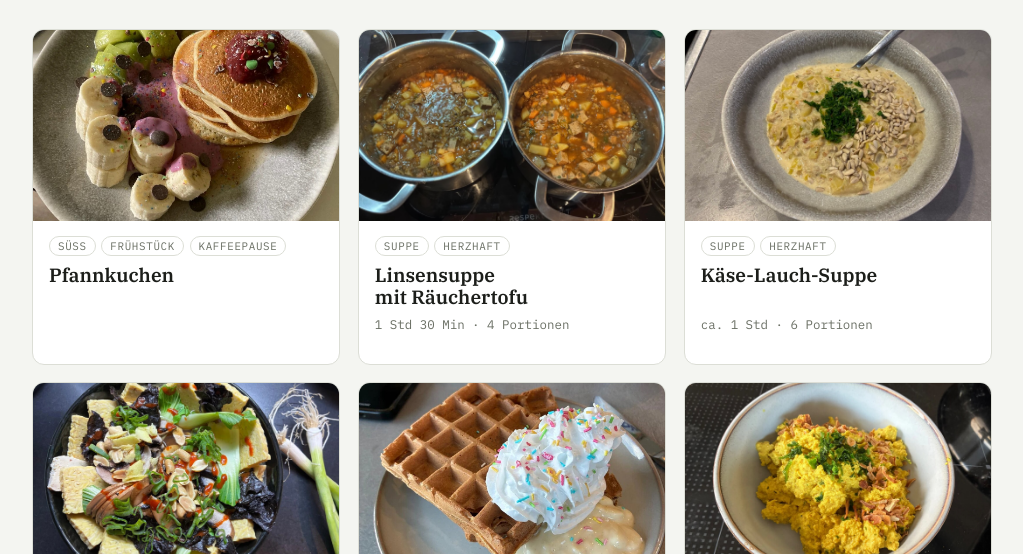
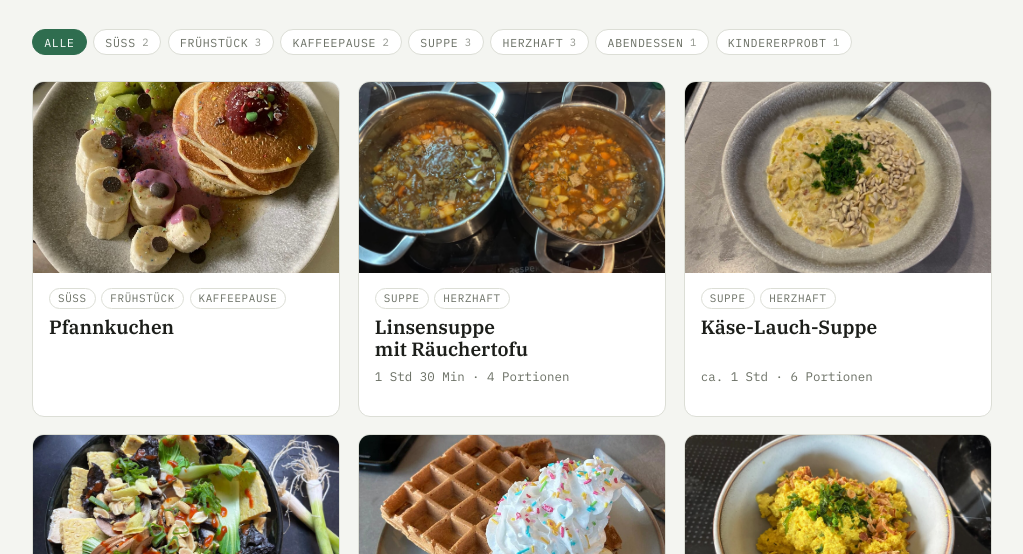
Before and after one commit to sebastian-lapuschkin-sideprojects/lapuschkin.eats, a plain HTML site: page index.html in a window 1280 px wide. Shown: the part 246-800 px from the top of the page, without its empty margins (128-1151 px from the left). Drawn offline with Linux system fonts and the light colour scheme.

Commit message:
Tag filter on collection; kid-approved tag; nutrition order; scramble text
- Collection page: filter recipes by tag (chips with counts, AND-combined,
  Alle resets); tag identity keyed on the German label.
- Ruehrtofu: add 'kindererprobt' tag; drop the hardcoded ~200 ml from the
  step-2 prose and the ingredient note (the scaling amount already shows
  under the step and scales with the multiplier).
- nutrition.json: macro row order is now Energie, Fett, Kohlenhydrate,
  Ballaststoffe, Eiweiss.

Co-Authored-By: Claude Opus 4.8 <noreply@anthropic.com>

```diff
--- a/app.js
+++ b/app.js
@@ -12,6 +12,7 @@
   var state = {}; // gid -> {vi, factor}
   var carTimer = null;
   var NUTRITION = null;
+  var tagFilter = []; // active collection tag filters (de-keys); AND-combined
 
   // ---- language ------------------------------------------------------------
   var LANG = "de";
@@ -40,6 +41,8 @@
     placeholder_img: { de: "Platzhalterbild von der Originalseite", en: "placeholder image from the original site" },
     created: { de: "angelegt", en: "created" },
     updated: { de: "aktualisiert", en: "updated" },
+    all_tag: { de: "Alle", en: "All" },
+    no_match: { de: "Keine Rezepte mit diesen Tags.", en: "No recipes with these tags." },
     fav_set: { de: "Als Favorit setzen", en: "Set as favourite" },
     fav_is: { de: "Favorit", en: "Favourite" },
     prev_v: { de: "vorige Variante", en: "previous variant" },
@@ -410,10 +413,42 @@
   }
 
   // ---- index + about -------------------------------------------------------
+  function tagKey(x) {
+    return (typeof x === "object" && x) ? (x.de != null ? x.de : (x.en != null ? x.en : "")) : ("" + x);
+  }
+
   function indexHTML() {
     var h = '<div class="lede"><h1>' + esc(ui("lede_h1")) + "</h1><p>" + esc(ui("lede_p")) + "</p></div>";
+
+    // tag filter bar: every tag in first-seen order, with a recipe count
+    var order = [], tmeta = {};
+    GROUPS.forEach(function (g) {
+      (g.tags || []).forEach(function (x) {
+        var k = tagKey(x);
+        if (!k) return;
+        if (!tmeta[k]) { tmeta[k] = { tag: x, count: 0 }; order.push(k); }
+        tmeta[k].count++;
+      });
+    });
+    if (order.length) {
+      h += '<div class="tagbar">';
+      h += '<button type="button" class="tagchip reset' + (tagFilter.length ? "" : " on") + '" data-tag="">' + esc(ui("all_tag")) + "</button>";
+      order.forEach(function (k) {
+        var on = tagFilter.indexOf(k) >= 0;
+        h += '<button type="button" class="tagchip' + (on ? " on" : "") + '" data-tag="' + esc(k) + '">' +
+          esc(t(tmeta[k].tag)) + '<span class="n">' + tmeta[k].count + "</span></button>";
+      });
+      h += "</div>";
+    }
+
+    // grid, filtered: a card shows only if it carries EVERY active tag (AND)
+    var shown = GROUPS.filter(function (g) {
+      if (!tagFilter.length) return true;
+      var keys = (g.tags || []).map(tagKey);
+      return tagFilter.every(function (k) { return keys.indexOf(k) >= 0; });
+    });
     h += '<div class="grid">';
-    GROUPS.forEach(function (g) {
+    shown.forEach(function (g) {
       var v = g.variants[defIdx(g)];
       var parts = [];
       if (v.time && v.time.total) parts.push(esc(t(v.time.total)));
@@ -424,7 +459,9 @@
         "<h3>" + esc(t(g.title)) + "</h3>" +
         '<p class="meta">' + parts.join(" \u00b7 ") + "</p></div></a>";
     });
-    return h + "</div>";
+    h += "</div>";
+    if (!shown.length) h += '<p class="noresults">' + esc(ui("no_match")) + "</p>";
+    return h;
   }
 
   function aboutHTML() {
@@ -639,6 +676,15 @@
     if (e.defaultPrevented || e.button !== 0 || e.metaKey || e.ctrlKey || e.shiftKey || e.altKey) return;
     var sk = e.target.closest ? e.target.closest("a.skip") : null;
     if (sk) { e.preventDefault(); var m = document.getElementById("app"); if (m) { m.setAttribute("tabindex", "-1"); m.focus(); m.scrollIntoView(); } return; }
+    var chip = e.target.closest ? e.target.closest(".tagchip") : null;
+    if (chip) {
+      e.preventDefault();
+      var tk = chip.getAttribute("data-tag");
+      if (!tk) tagFilter = [];
+      else { var ci = tagFilter.indexOf(tk); if (ci >= 0) tagFilter.splice(ci, 1); else tagFilter.push(tk); }
+      app.innerHTML = indexHTML(); applyChrome();
+      return;
+    }
     var a = e.target.closest ? e.target.closest("a[data-route]") : null;
     if (!a) return;
     e.preventDefault();
--- a/index.html
+++ b/index.html
@@ -76,6 +76,13 @@ footer.site .wrap{padding-block:1.5rem}
 .card h3{font-size:1.2rem}
 .tags{display:flex;flex-wrap:wrap;gap:.35rem}
 .tag{font-family:var(--mono);font-size:.68rem;letter-spacing:.06em;text-transform:uppercase;color:var(--muted);border:1px solid var(--line);border-radius:999px;padding:.08rem .5rem}
+.tagbar{display:flex;flex-wrap:wrap;gap:.4rem;margin:0 0 1.6rem}
+.tagchip{font-family:var(--mono);font-size:.72rem;letter-spacing:.06em;text-transform:uppercase;cursor:pointer;background:var(--raised);border:1px solid var(--line);color:var(--muted);border-radius:999px;padding:.3rem .7rem;display:inline-flex;align-items:center;gap:.4rem}
+.tagchip:hover{border-color:var(--accent);color:var(--ink)}
+.tagchip.on{background:var(--accent);border-color:var(--accent);color:#fff}
+.tagchip .n{font-size:.66rem;opacity:.72;font-variant-numeric:tabular-nums}
+.tagchip.on .n{opacity:.85}
+.noresults{color:var(--muted);font-family:var(--mono);font-size:.9rem;padding:.6rem 0 1.5rem}
 .card .meta{font-family:var(--mono);font-size:.78rem;color:var(--muted);margin-top:auto}
 
 /* recipe */
--- a/nutrition.json
+++ b/nutrition.json
@@ -5,10 +5,10 @@
   },
   "macros": [
     { "key": "kcal", "label": { "de": "Energie", "en": "Energy" }, "unit": "kcal" },
-    { "key": "protein", "label": { "de": "Eiweiß", "en": "Protein" }, "unit": "g" },
+    { "key": "fat", "label": { "de": "Fett", "en": "Fat" }, "unit": "g" },
     { "key": "carbs", "label": { "de": "Kohlenhydrate", "en": "Carbs" }, "unit": "g" },
-    { "key": "fat", "label": { "de": "Fett", "en": "Fat" }, "unit": "g" },
-    { "key": "fiber", "label": { "de": "Ballaststoffe", "en": "Fibre" }, "unit": "g" }
+    { "key": "fiber", "label": { "de": "Ballaststoffe", "en": "Fibre" }, "unit": "g" },
+    { "key": "protein", "label": { "de": "Eiweiß", "en": "Protein" }, "unit": "g" }
   ],
   "foods": {
     "dinkelmehl":   { "per100g": { "kcal": 347, "protein": 13,   "carbs": 69,    "fat": 1.2,  "fiber": 4 },    "g_per_unit": { "g": 1, "EL": 10, "TL": 3 }, "source": "Open Food Facts — Dinkelmehl Type 630 (ja!/REWE), 4337256678940" },
--- a/recipes/ruehrtofu.json
+++ b/recipes/ruehrtofu.json
@@ -5,7 +5,7 @@
     "de": "Vegane Rührei-Alternative, cremig eingekocht.",
     "en": "Vegan scrambled-egg alternative, reduced until creamy."
   },
-  "tags": [{ "de": "Frühstück", "en": "Breakfast" }, { "de": "Abendessen", "en": "Dinner" }],
+  "tags": [{ "de": "Frühstück", "en": "Breakfast" }, { "de": "Abendessen", "en": "Dinner" }, { "de": "kindererprobt", "en": "kid-approved" }],
   "created": "2026-10-27",
   "updated": "2026-10-27",
   "defaultVariant": "basis",
@@ -32,7 +32,7 @@
       },
       "ingredients": [
         { "id": "tofu", "food": "tofu_natur", "amount": 400, "unit": "g", "name": { "de": "Naturtofu", "en": "Plain tofu" }, "note": { "de": "zerkrümelt; Textur entscheidet", "en": "crumbled; texture is decisive" } },
-        { "id": "sojamilch", "food": "sojamilch", "amount": 200, "unit": "ml", "name": { "de": "Sojamilch", "en": "Soy milk" }, "note": { "de": "erst ~200 ml, nach Bedarf mehr", "en": "start with ~200 ml, add more as needed" } },
+        { "id": "sojamilch", "food": "sojamilch", "amount": 200, "unit": "ml", "name": { "de": "Sojamilch", "en": "Soy milk" }, "note": { "de": "zunächst nur ein Teil, nach Bedarf mehr", "en": "part of it first, more as needed" } },
         { "id": "quisine", "food": "pflanzensahne", "amount": 100, "unit": "ml", "name": { "de": "Soja Cuisine", "en": "Soy cuisine" }, "note": { "de": "Sojasahne; für Cremigkeit & Bindung", "en": "soy cream; for creaminess & binding" } },
         { "id": "kurkuma", "amount": null, "name": { "de": "Kurkuma", "en": "Turmeric" }, "note": { "de": "für die Farbe", "en": "for the colour" } },
         { "id": "paprika", "food": "paprika", "amount": null, "name": { "de": "Paprikapulver, edelsüß", "en": "Sweet paprika" }, "note": { "de": "geschmackliche Note", "en": "flavour note" } },
@@ -43,7 +43,7 @@
       ],
       "steps": [
         { "section": { "de": "Zerkrümeln", "en": "Crumble" }, "text": { "de": "Tofu in eine Pfanne krümeln — mit der Hand grob zerbrechen (je nach gewünschter Textur) oder mit einem Stampfer zerdrücken. Pfanne auf mittlerer bis mittel-hoher Stufe erhitzen.", "en": "Crumble the tofu into a pan — break it coarsely by hand (depending on the texture you want) or mash it with a masher. Heat the pan to medium or medium-high." }, "uses": ["tofu"] },
-        { "section": { "de": "Aufgießen", "en": "Add liquid" }, "text": { "de": "Mit Sojamilch (erst ~200 ml) und Soja Cuisine aufgießen und alles vermengen. Die Sojamilch bringt die Flüssigkeit, die Cuisine Cremigkeit und leichte Bindung. Im Laufe der Zubereitung einkochen lassen — der Tofu soll sich vollsaugen und gleichmäßig weich werden.", "en": "Pour in soy milk (start with ~200 ml) and soy cuisine and mix everything. The soy milk brings the liquid, the cuisine creaminess and a little binding. Let it reduce as you go — the tofu should soak it up and soften evenly." }, "uses": ["sojamilch", "quisine"] },
+        { "section": { "de": "Aufgießen", "en": "Add liquid" }, "text": { "de": "Mit Sojamilch und Soja Cuisine aufgießen und alles vermengen. Die Sojamilch bringt die Flüssigkeit, die Cuisine Cremigkeit und leichte Bindung. Zunächst nur einen Teil der Sojamilch angießen und im Laufe der Zubereitung nach Bedarf nachgießen — der Tofu soll sich vollsaugen und gleichmäßig weich werden.", "en": "Pour in soy milk and soy cuisine and mix everything. The soy milk brings the liquid, the cuisine creaminess and a little binding. Add only part of the soy milk at first and pour in more as needed while it reduces — the tofu should soak it up and soften evenly." }, "uses": ["sojamilch", "quisine"] },
         { "section": { "de": "Würzen", "en": "Season" }, "text": { "de": "Kurkuma für die Farbe und Paprikapulver für die geschmackliche Note untermengen, Kala Namak für den klassischen Ei-Geschmack.", "en": "Stir in turmeric for colour and sweet paprika for flavour, kala namak for the classic egg taste." }, "optionalText": { "de": "Hefeflocken für die würzige Note dazugeben.", "en": "Add nutritional yeast for a savoury note." }, "uses": ["kurkuma", "paprika", "kalanamak", "hefe"] },
         { "section": { "de": "Textur", "en": "Texture" }, "text": { "de": "Textur durch geduldiges Einkochen steuern; bei Bedarf Cuisine (Cremigkeit) oder Sojamilch (Flüssigkeit) nach Belieben nachgeben.", "en": "Control the texture by reducing patiently; add more cuisine (creaminess) or soy milk (liquid) to taste as needed." }, "uses": [] },
         { "section": { "de": "Abschmecken", "en": "Finish" }, "text": { "de": "Zum Schluss gehackte Kräuter untermengen und warm servieren.", "en": "Finally stir in the chopped herbs and serve warm." }, "optionalText": { "de": "Mit etwas Sojasauce für den Umami-Kick verfeinern.", "en": "Refine with a little soy sauce for an umami kick." }, "uses": ["kraeuter", "sojasauce"] }
```
